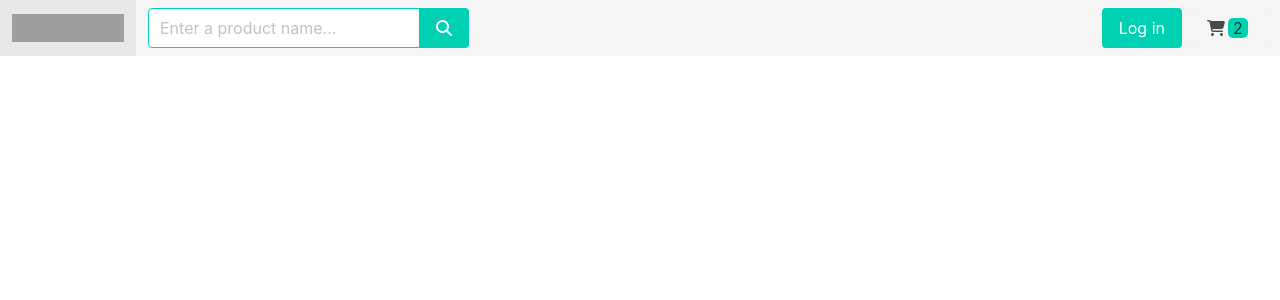
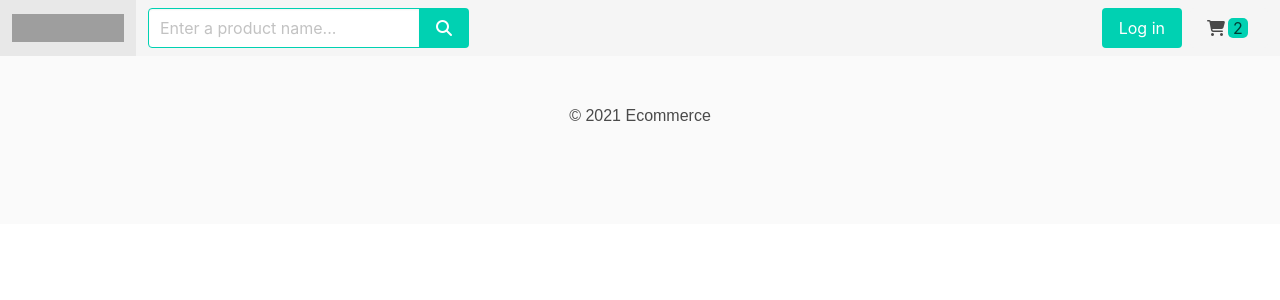
Before and after one commit to mickelelkhoury/ShopNet, a React (Create React App) app in the folder client/: page / in a window 1280 px wide. Shown: the top 300 px of the page. Built offline with nearby package versions, Linux system fonts and the light colour scheme; grey boxes are pictures that could not be loaded; a web font is replaced by a local one.

Commit message:
added header and footer

```diff
--- a/client/src/App.js
+++ b/client/src/App.js
@@ -2,11 +2,13 @@ import { BrowserRouter as Router, Route, Switch } from 'react-router-dom';
 
 // COMPONENTS
 import Header from './components/layout/header/Header';
+import Footer from './components/layout/footer/Footer';
 
 function App() {
 	return (
 		<div className='App'>
 			<Header />
+			<Footer />
 		</div>
 	);
 }
--- a/client/src/assets/styles/_config.scss
+++ b/client/src/assets/styles/_config.scss
@@ -5,6 +5,9 @@
 	padding: 0;
 	box-sizing: border-box;
 }
+html {
+	overflow: auto;
+}
 body {
 	font-family: 'Georama', sans-serif;
 }
--- a/client/src/assets/styles/_mixin.scss
+++ b/client/src/assets/styles/_mixin.scss
@@ -1,5 +1,5 @@
 @mixin center-flex {
-	display: flex;
-	align-items: center;
-	justify-content: center;
+	display: flex !important;
+	align-items: center !important;
+	justify-content: center !important;
 }
--- /dev/null
+++ b/client/src/components/layout/footer/Footer.js
@@ -0,0 +1,15 @@
+import { Fragment } from 'react';
+
+import './Footer.scss';
+
+const Footer = () => {
+	return (
+		<Fragment>
+			<footer className='footer'>
+				<span className='footer__copyright'>&copy; 2021 Ecommerce</span>
+			</footer>
+		</Fragment>
+	);
+};
+
+export default Footer;
--- /dev/null
+++ b/client/src/components/layout/footer/Footer.scss
@@ -0,0 +1,5 @@
+@import '../../../assets/styles/style.scss';
+
+.footer {
+	@include center-flex;
+}
```
